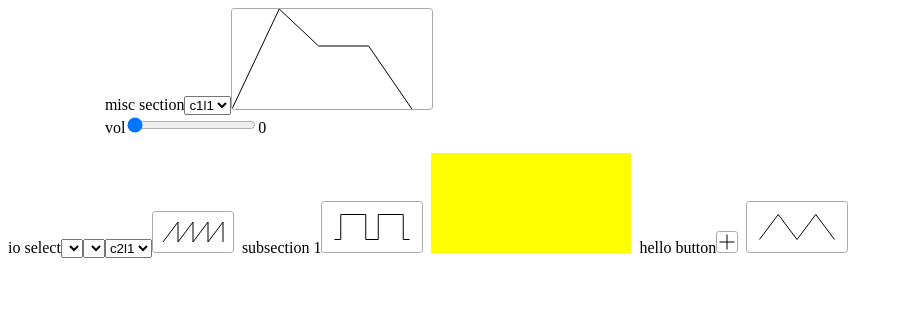
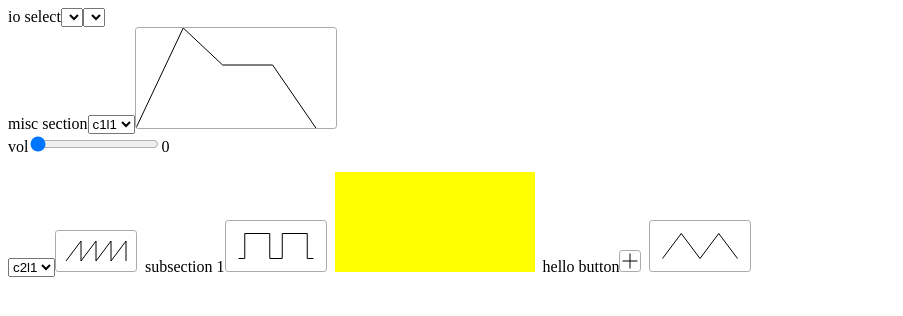
Before and after one commit to avoltz/mkMIDI, a website: page demos/instrument.html in a window 1280 px wide. Shown: the whole page, without its empty margins (0-903 px from the left). Drawn offline with Linux system fonts and the light colour scheme.

Commit message:
have io-select inherit from section, css cleanup

```diff
--- a/demo.css
+++ b/demo.css
@@ -15,8 +15,12 @@ canvas.pressed {
 .lbl_btn {
   background-color: yellow;
 }
-div.inst_section {
+div.inst-section {
+  display: inline-block;
 }
 div.base_btn {
   margin: 1em 0.5em 0 0;
 }
+div.io-select {
+  display: block;
+}
--- a/instrument.js
+++ b/instrument.js
@@ -1,8 +1,7 @@
 class Section {
   constructor(el, section) {
     let section_el = document.createElement("div");
-    section_el.style.display = 'inline-block';
-    section_el.className = 'inst_section';
+    section_el.className = 'inst-section';
     let name_lbl = document.createElement("span");
     name_lbl.innerHTML = section.name;
     section_el.appendChild(name_lbl);
--- a/widgets/io.js
+++ b/widgets/io.js
@@ -1,10 +1,13 @@
 // uses combos
-class IOSelect {
+class IOSelect extends Section {
   constructor(el, midiAccess) {
+    super(el, { name : null, widgets : [] });
     this.midiAccess = midiAccess;
     this.update_io();
-    this.input_combo = new Combo(el, this.inputs.labels, this.inputs.options);
-    this.output_combo = new Combo(el, this.inputs.labels,this.outputs.options);
+    this.input_combo = new Combo(this.element, this.inputs.labels, this.inputs.options);
+    this.output_combo = new Combo(this.element, this.inputs.labels,this.outputs.options);
+    // override the Section class for the container div
+    this.element.parentNode.className = 'io-select';
   }
 
   _createIO(collection) {
```
